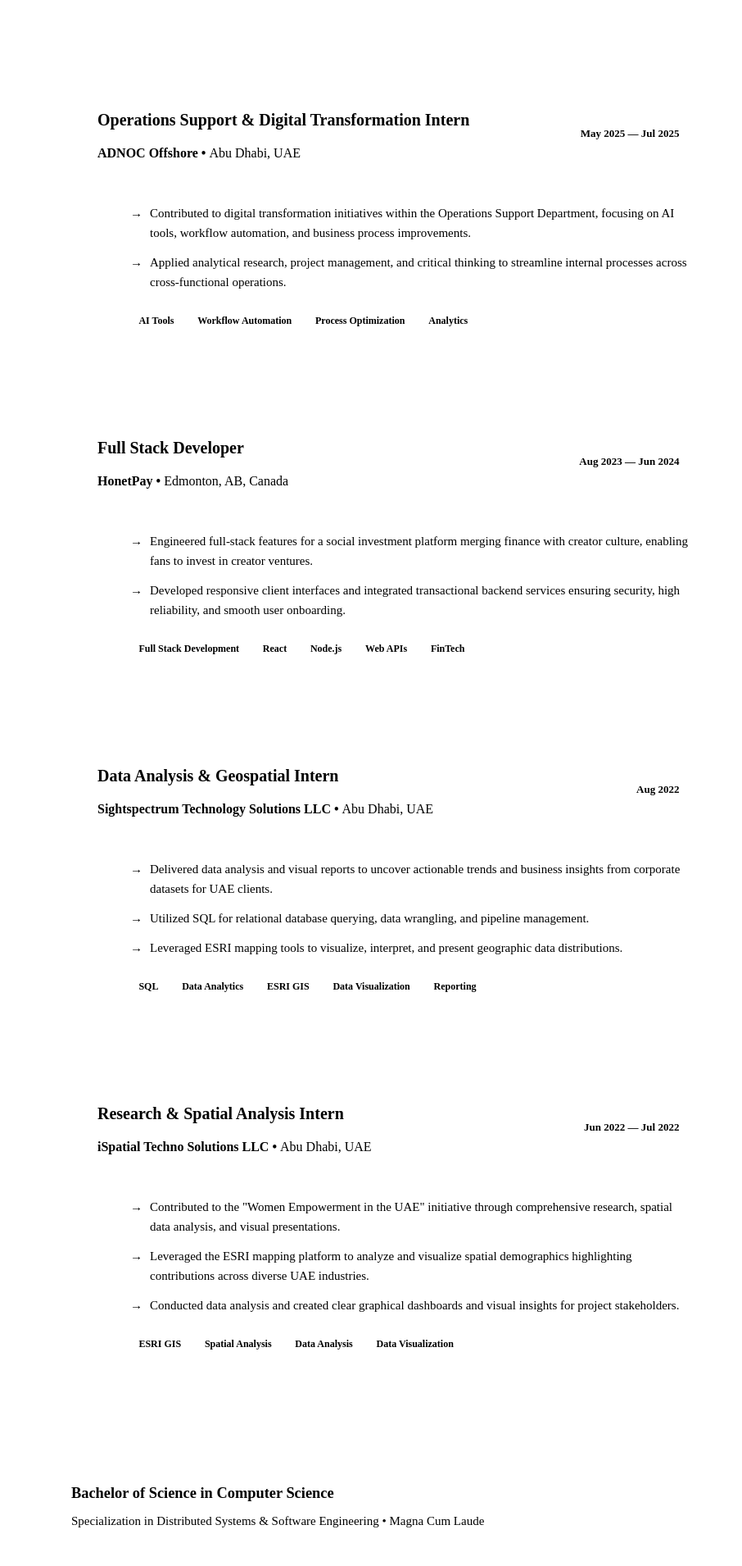
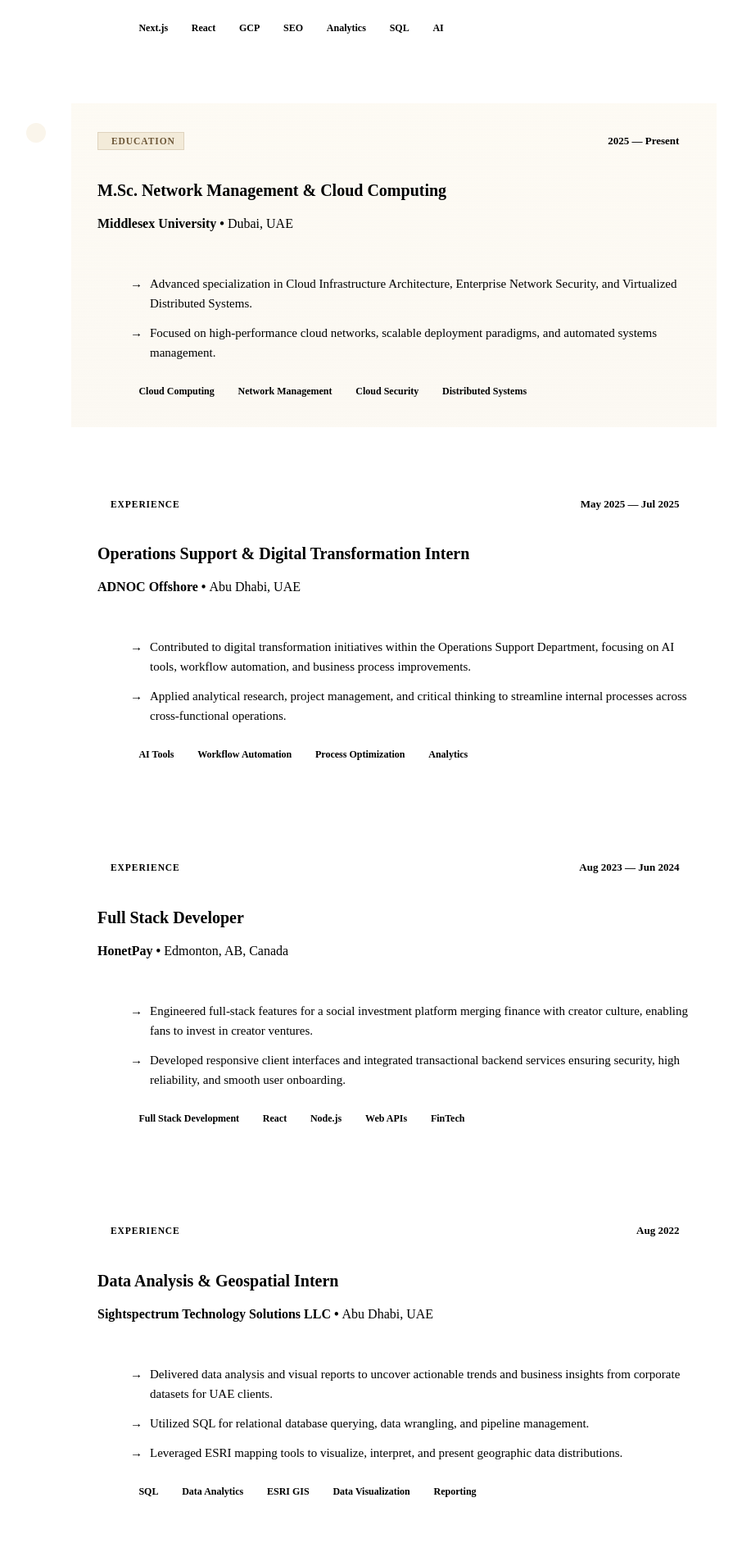
Before and after one commit to vk-varun/vk-varun.github.io, a React (Vite) app: page / in a window 1280 px wide. Shown: the part 5170-7080 px from the top of the page at 82% size, without its empty margins (215-1121 px from the left). Built offline with nearby package versions, Linux system fonts and the light colour scheme; the HTML template or start-up script is replaced by a standard one.

Commit message:
Add education milestones directly into chronological timeline with visual distinctions

```diff
--- a/src/sections/Experience/Experience.jsx
+++ b/src/sections/Experience/Experience.jsx
@@ -2,8 +2,9 @@ import { motion } from 'framer-motion';
 import { fadeInUp, staggerContainer } from '../../animations/animations';
 import styles from './Experience.module.css';
 
-const experiences = [
+const timelineEntries = [
   {
+    type: 'work',
     role: 'Lead Developer & Technical Advisor',
     company: 'Creators Blueprint',
     period: 'Dec 2025 — Present',
@@ -16,6 +17,19 @@ const experiences = [
     tech: ['Next.js', 'React', 'GCP', 'SEO', 'Analytics', 'SQL', 'AI'],
   },
   {
+    type: 'education',
+    role: 'M.Sc. Network Management & Cloud Computing',
+    company: 'Middlesex University',
+    period: '2025 — Present',
+    location: 'Dubai, UAE',
+    highlights: [
+      'Advanced specialization in Cloud Infrastructure Architecture, Enterprise Network Security, and Virtualized Distributed Systems.',
+      'Focused on high-performance cloud networks, scalable deployment paradigms, and automated systems management.',
+    ],
+    tech: ['Cloud Computing', 'Network Management', 'Cloud Security', 'Distributed Systems'],
+  },
+  {
+    type: 'work',
     role: 'Operations Support & Digital Transformation Intern',
     company: 'ADNOC Offshore',
     period: 'May 2025 — Jul 2025',
@@ -27,6 +41,7 @@ const experiences = [
     tech: ['AI Tools', 'Workflow Automation', 'Process Optimization', 'Analytics'],
   },
   {
+    type: 'work',
     role: 'Full Stack Developer',
     company: 'HonetPay',
     period: 'Aug 2023 — Jun 2024',
@@ -38,6 +53,7 @@ const experiences = [
     tech: ['Full Stack Development', 'React', 'Node.js', 'Web APIs', 'FinTech'],
   },
   {
+    type: 'work',
     role: 'Data Analysis & Geospatial Intern',
     company: 'Sightspectrum Technology Solutions LLC',
     period: 'Aug 2022',
@@ -50,6 +66,7 @@ const experiences = [
     tech: ['SQL', 'Data Analytics', 'ESRI GIS', 'Data Visualization', 'Reporting'],
   },
   {
+    type: 'work',
     role: 'Research & Spatial Analysis Intern',
     company: 'iSpatial Techno Solutions LLC',
     period: 'Jun 2022 — Jul 2022',
@@ -60,6 +77,18 @@ const experiences = [
       'Conducted data analysis and created clear graphical dashboards and visual insights for project stakeholders.',
     ],
     tech: ['ESRI GIS', 'Spatial Analysis', 'Data Analysis', 'Data Visualization'],
+  },
+  {
+    type: 'education',
+    role: 'Bachelor of Science in Computer Science',
+    company: 'University Degree',
+    period: 'Graduated',
+    location: 'Academic Milestone',
+    highlights: [
+      'Graduated with highest honors (Summa Cum Laude) specializing in Distributed Systems & Software Engineering.',
+      'Core foundation in data structures, algorithms, operating systems, software engineering principles, and distributed architectures.',
+    ],
+    tech: ['Distributed Systems', 'Software Engineering', 'Algorithms', 'Computer Systems'],
   },
 ];
 
@@ -75,11 +104,11 @@ export default function Experience() {
           whileInView="visible"
           viewport={{ once: true, margin: '-60px' }}
         >
-          <span className="section-tag">Career Journey</span>
+          <span className="section-tag">Career & Education</span>
           <h2 className="section-title">Experience & Milestones</h2>
           <p className="section-subtitle">
-            A track record of engineering scalable platforms, leading technical initiatives, and
-            shipping resilient code.
+            A chronological timeline of engineering leadership, industry experience, and academic
+            achievements.
           </p>
         </motion.div>
 
@@ -94,34 +123,70 @@ export default function Experience() {
             whileInView="visible"
             viewport={{ once: true, margin: '-60px' }}
           >
-            {experiences.map((exp, idx) => (
+            {timelineEntries.map((item, idx) => {
+              const isEducation = item.type === 'education';
+
+              return (
                 <motion.li key={idx} variants={fadeInUp} className={styles.timelineItem}>
-                <div className={styles.timelineDot} aria-hidden="true" />
+                  <div
+                    className={`${styles.timelineDot} ${
+                      isEducation ? styles.educationDot : ''
+                    }`}
+                    aria-label={isEducation ? 'Education Milestone' : 'Work Experience'}
+                  >
+                    <i
+                      className={isEducation ? 'ri-graduation-cap-fill' : 'ri-briefcase-4-fill'}
+                      aria-hidden="true"
+                    />
+                  </div>
 
-                <div className={styles.timelineCard}>
-                  <div className={styles.cardTop}>
-                    <div>
-                      <h3 className={styles.roleTitle}>{exp.role}</h3>
-                      <p className={styles.companyName}>
-                        {exp.company} • <span style={{ fontWeight: 400 }}>{exp.location}</span>
-                      </p>
-                    </div>
+                  <div
+                    className={`${styles.timelineCard} ${
+                      isEducation ? styles.educationCard : ''
+                    }`}
+                  >
+                    <div className={styles.cardHeaderRow}>
+                      <span
+                        className={`${styles.typeBadge} ${
+                          isEducation ? styles.educationTypeBadge : styles.workTypeBadge
+                        }`}
+                      >
+                        <i
+                          className={isEducation ? 'ri-graduation-cap-line' : 'ri-briefcase-line'}
+                          aria-hidden="true"
+                        />
+                        <span>{isEducation ? 'Education' : 'Experience'}</span>
+                      </span>
+
                       <span className={styles.periodBadge}>
-                      <i className="ri-calendar-line" aria-hidden="true"></i>
-                      <span>{exp.period}</span>
+                        <i className="ri-calendar-line" aria-hidden="true" />
+                        <span>{item.period}</span>
                       </span>
                     </div>
 
+                    <div className={styles.cardTop}>
+                      <div>
+                        <h3 className={styles.roleTitle}>{item.role}</h3>
+                        <p className={styles.companyName}>
+                          {item.company} •{' '}
+                          <span style={{ fontWeight: 400 }}>{item.location}</span>
+                        </p>
+                      </div>
+                    </div>
+
                     <ul className={styles.highlightsList}>
-                    {exp.highlights.map((highlight, hIdx) => (
+                      {item.highlights.map((highlight, hIdx) => (
                         <li key={hIdx} className={styles.highlightItem}>
                           {highlight}
                         </li>
                       ))}
                     </ul>
 
-                  <ul className={styles.techTags} aria-label="Technologies used in this position">
-                    {exp.tech.map((t) => (
+                    <ul
+                      className={styles.techTags}
+                      aria-label="Technologies and competencies"
+                    >
+                      {item.tech.map((t) => (
                         <li key={t} className={styles.techTag}>
                           {t}
                         </li>
@@ -129,27 +194,9 @@ export default function Experience() {
                     </ul>
                   </div>
                 </motion.li>
-            ))}
+              );
+            })}
           </motion.ul>
-
-          {/* Education Box */}
-          <motion.div
-            className={styles.educationBox}
-            variants={fadeInUp}
-            initial="hidden"
-            whileInView="visible"
-            viewport={{ once: true, margin: '-40px' }}
-          >
-            <div className={styles.eduIcon}>
-              <i className="ri-graduation-cap-line" aria-hidden="true"></i>
-            </div>
-            <div>
-              <h4 className={styles.eduTitle}>Bachelor of Science in Computer Science</h4>
-              <p className={styles.eduSub}>
-                Specialization in Distributed Systems & Software Engineering • Magna Cum Laude
-              </p>
-            </div>
-          </motion.div>
         </div>
       </div>
     </section>
--- a/src/sections/Experience/Experience.module.css
+++ b/src/sections/Experience/Experience.module.css
@@ -48,27 +48,45 @@
 /* Node indicator circle */
 .timelineDot {
   position: absolute;
-  left: 11px;
+  left: 9px;
   top: 1.5rem;
-  width: 20px;
-  height: 20px;
+  width: 24px;
+  height: 24px;
   border-radius: 50%;
   background-color: var(--color-bg-card);
-  border: 3px solid var(--color-primary);
+  border: 2px solid var(--color-primary);
   box-shadow: 0 0 0 4px var(--color-background);
   z-index: 2;
-  transition: transform var(--transition-fast), background-color var(--transition-fast);
+  display: flex;
+  align-items: center;
+  justify-content: center;
+  font-size: 0.7rem;
+  color: var(--color-primary);
+  transition: transform var(--transition-fast), background-color var(--transition-fast), color var(--transition-fast), border-color var(--transition-fast);
 }
 
 @media (min-width: 768px) {
   .timelineDot {
-    left: 19px;
+    left: 17px;
   }
+}
+
+.educationDot {
+  border-color: #8a7353;
+  color: #8a7353;
+  background-color: #faf5eb;
 }
 
 .timelineItem:hover .timelineDot {
   transform: scale(1.2);
-  background-color: var(--color-accent-dark);
+  background-color: var(--color-primary);
+  color: var(--color-text-inverse);
+}
+
+.timelineItem:hover .educationDot {
+  background-color: #8a7353;
+  border-color: #8a7353;
+  color: #ffffff;
 }
 
 .timelineCard {
@@ -80,10 +98,47 @@
   transition: border-color var(--transition-normal), box-shadow var(--transition-normal), transform var(--transition-normal);
 }
 
+.educationCard {
+  border-color: rgba(216, 207, 188, 0.7);
+  background: linear-gradient(180deg, rgba(253, 250, 243, 0.95) 0%, rgba(248, 242, 230, 0.5) 100%);
+}
+
 .timelineCard:hover {
   border-color: var(--color-accent-dark);
   box-shadow: var(--shadow-md);
   transform: translateY(-2px);
+}
+
+.cardHeaderRow {
+  display: flex;
+  align-items: center;
+  justify-content: space-between;
+  gap: 0.75rem;
+  margin-bottom: 1rem;
+}
+
+.typeBadge {
+  display: inline-flex;
+  align-items: center;
+  gap: 0.35rem;
+  font-size: 0.72rem;
+  font-weight: 700;
+  text-transform: uppercase;
+  letter-spacing: 0.08em;
+  padding: 0.25rem 0.65rem;
+  border-radius: var(--radius-pill);
+}
+
+.workTypeBadge {
+  color: var(--color-primary);
+  background-color: var(--color-accent-light);
+  border: 1px solid var(--color-border);
+}
+
+.educationTypeBadge {
+  color: #6b5536;
+  background-color: #f3ebd9;
+  border: 1px solid #dfd3be;
 }
 
 .cardTop {
@@ -177,40 +232,3 @@
   padding: 0.25rem 0.65rem;
   border-radius: var(--radius-xs);
 }
-
-/* Education Box */
-.educationBox {
-  margin-top: 4.5rem;
-  background-color: var(--color-bg-card);
-  border: 1px solid var(--color-border);
-  border-radius: var(--radius-lg);
-  padding: 2rem;
-  display: flex;
-  align-items: center;
-  gap: 1.75rem;
-}
-
-.eduIcon {
-  width: 52px;
-  height: 52px;
-  border-radius: var(--radius-md);
-  background-color: var(--color-primary);
-  color: var(--color-text-inverse);
-  display: flex;
-  align-items: center;
-  justify-content: center;
-  font-size: 1.6rem;
-  flex-shrink: 0;
-}
-
-.eduTitle {
-  font-size: 1.15rem;
-  font-weight: 700;
-  color: var(--color-primary);
-  margin-bottom: 0.25rem;
-}
-
-.eduSub {
-  font-size: 0.9375rem;
-  color: var(--color-text-secondary);
-}
```
Lines whose indentation alone changed are shown as unchanged.
